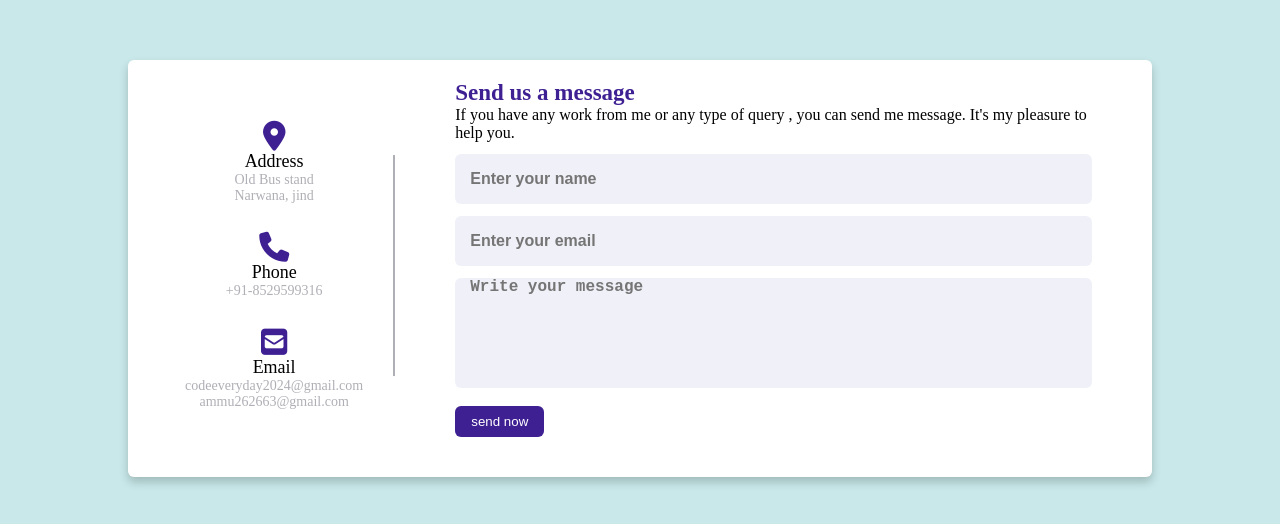
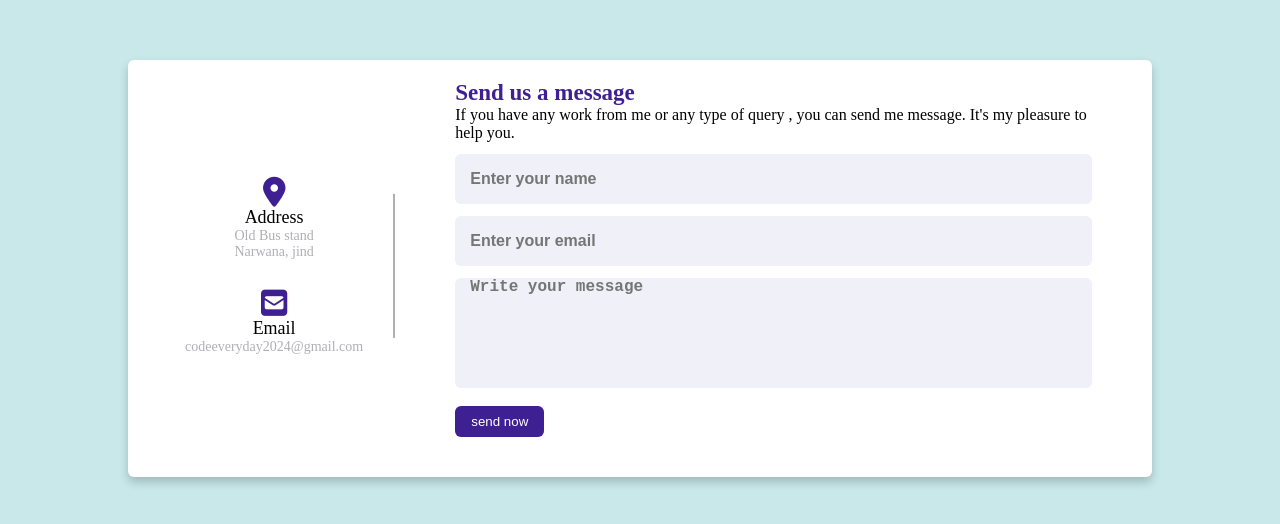
Before and after one commit to imaman2001/portfolio, a plain HTML site: page contact.html in a window 1280 px wide. Shown: the part 132-656 px from the top of the page. Drawn offline with Linux system fonts and the light colour scheme.

Commit message:
change mail

```diff
--- a/contact.html
+++ b/contact.html
@@ -20,16 +20,16 @@
                     <div class="text-one">Old Bus stand</div>
                     <div class="text-two">Narwana, jind</div>
                 </div>
-                <div class="phone details">
+                <!-- <div class="phone details">
                     <i class="fa-solid fa-phone"></i>
                     <div class="topic">Phone</div>
-                    <div class="text-one">+91-8529599316</div>
-                </div>
+                    <div class="text-one"></div>
+                </div> -->
                 <div class="email details">
                     <i class="fa-solid fa-square-envelope"></i>
                     <div class="topic">Email</div>
                     <div class="text-one">codeeveryday2024@gmail.com</div>
-                    <div class="text-two">ammu262663@gmail.com</div>
+
                 </div>
             </div>
 
```
